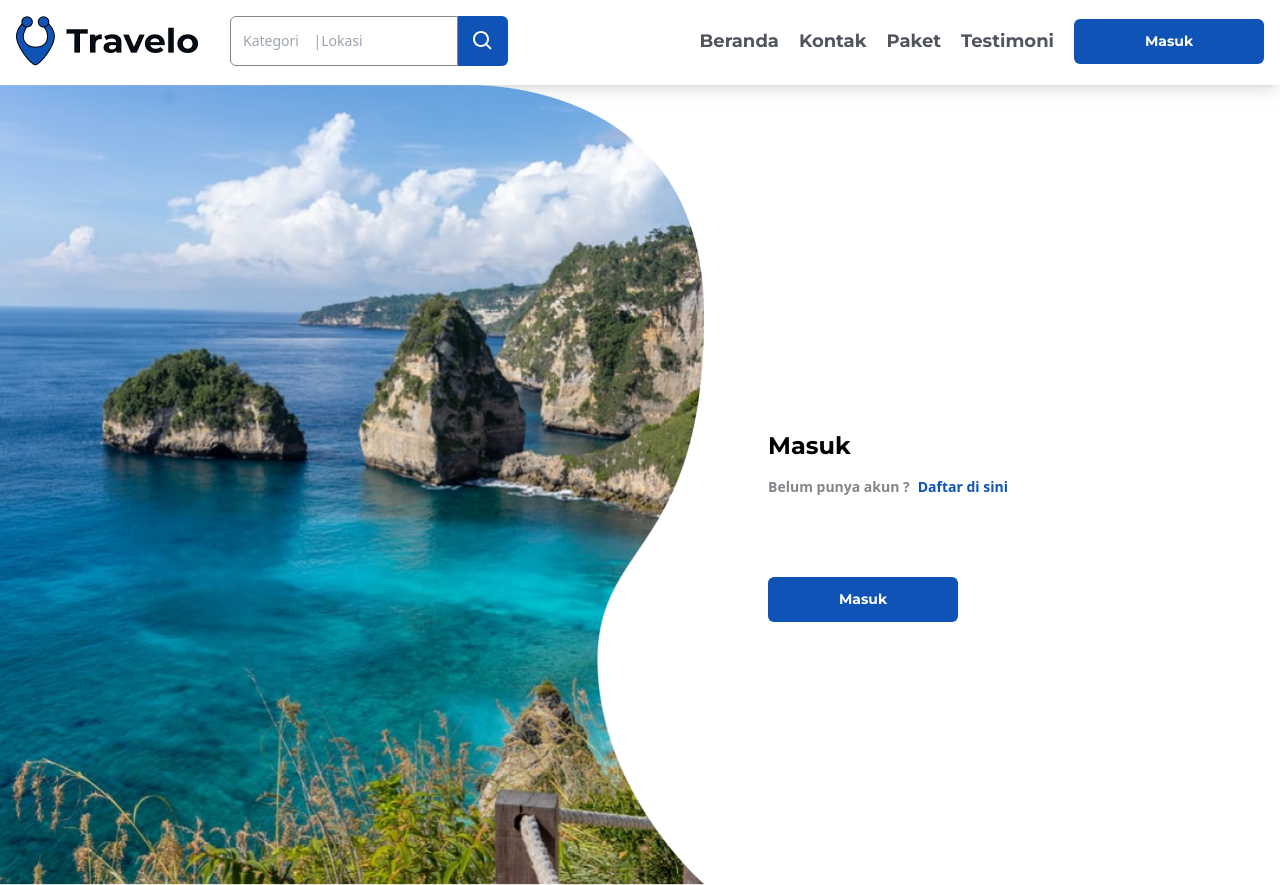
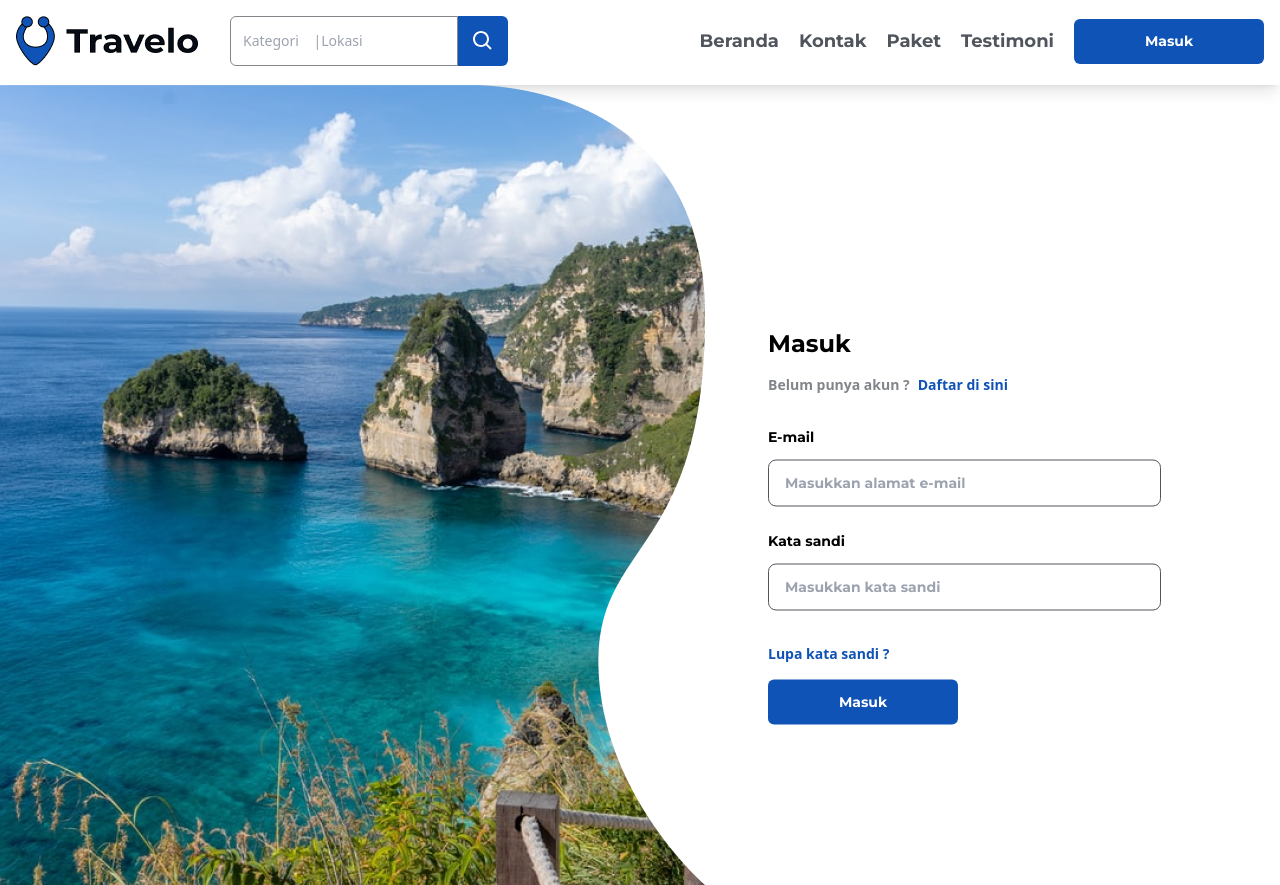
Before and after one commit to andrky/travelo-frontend, a Next.js app: page /login in a window 1280 px wide. Built offline with nearby package versions, Linux system fonts and the light colour scheme.

Commit message:
implement input component

```diff
--- a/app/components/Containers/Login/login.module.css
+++ b/app/login/Login/login.module.css
@@ -6,7 +6,6 @@
 	background-image: url('/assets/login/login-bg.png');
 	background-position: left top;
 	background-repeat: no-repeat;
-	background-size: contain;
 }
 
 .formWrapper {
--- a/app/components/Containers/Login/login.tsx
+++ b/app/login/Login/login.tsx
@@ -1,5 +1,7 @@
+import Button from '../../components/Button/layout';
+import Input from '../Input/input';
+
 import Link from 'next/link';
-import Button from '../../Button/layout';
 import styles from './login.module.css';
 
 const Login = () => {
@@ -16,8 +18,13 @@ const Login = () => {
 				</div>
 
 				<form className="flex flex-col mt-8">
-					<input type="email" />
-					<input type="password" />
+					<Input label="E-mail" type="email" name="email" placeholder="Masukkan alamat e-mail" className="mb-6" />
+
+					<Input label="Kata sandi" type="password" name="password" placeholder="Masukkan kata sandi" />
+
+					<Link href="#" className="text-heading-5 text-blue-100 font-semibold mt-8 mb-4 hover:underline">
+						Lupa kata sandi ?
+					</Link>
 
 					<Button>Masuk</Button>
 				</form>
--- a/app/login/page.tsx
+++ b/app/login/page.tsx
@@ -1,4 +1,4 @@
-import Login from '../components/Containers/Login/login';
+import Login from './Login/login';
 
 const LoginPage = () => {
 	return <Login />;
```
Also changed, not shown: app/login/Input/input.module.css (renamed from app/components/Input/input.module.css), app/login/Input/input.tsx (renamed from app/components/Input/input.tsx), app/login/Input/interface.ts (renamed from app/components/Input/interface.ts).
